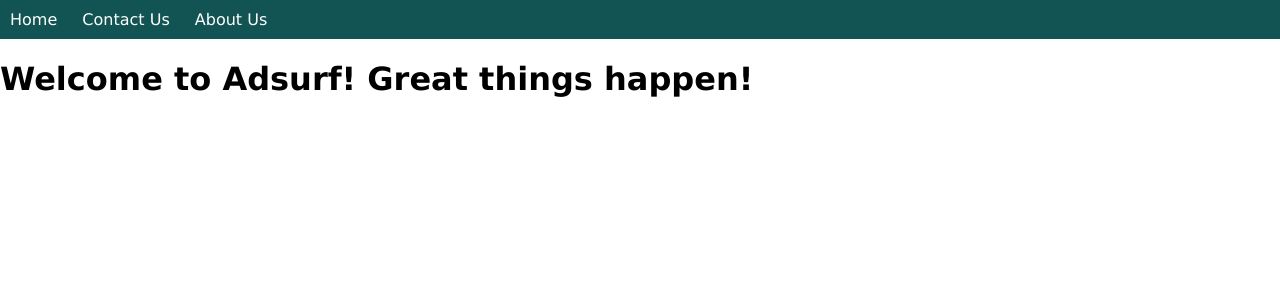
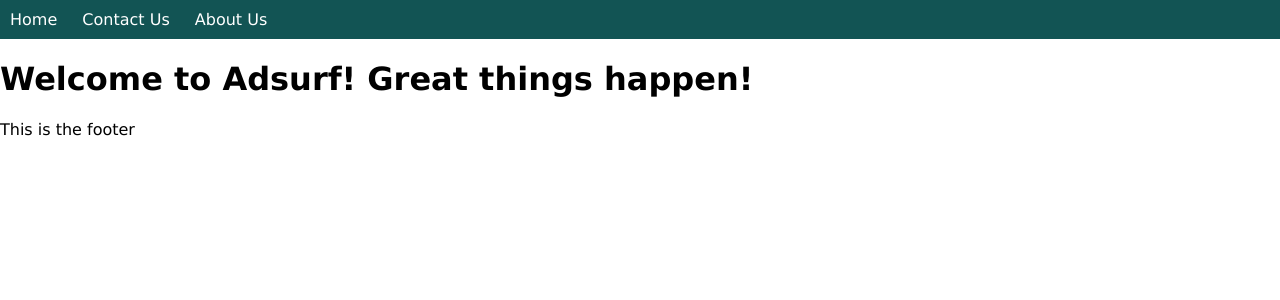
Before and after one commit to geobertz/gittraining, a PHP site: page / in a window 1280 px wide. Shown: the top 300 px of the page. Run offline with PHP 8.4, Linux system fonts and the light colour scheme.

Commit message:
added footer

```diff
--- a/index.php
+++ b/index.php
@@ -7,5 +7,8 @@
 <body>
 	<?php require_once "include/nav.php"; ?>
 	<h1>Welcome to Adsurf! Great things happen!</h1>
+	<footer>
+		This is the footer
+	</footer>
 </body>
 </html>
```
